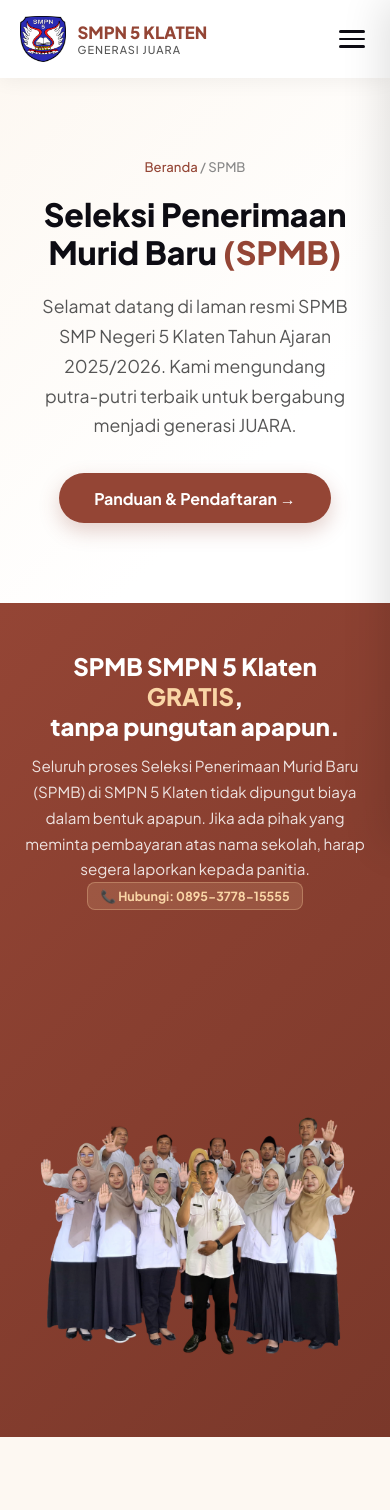
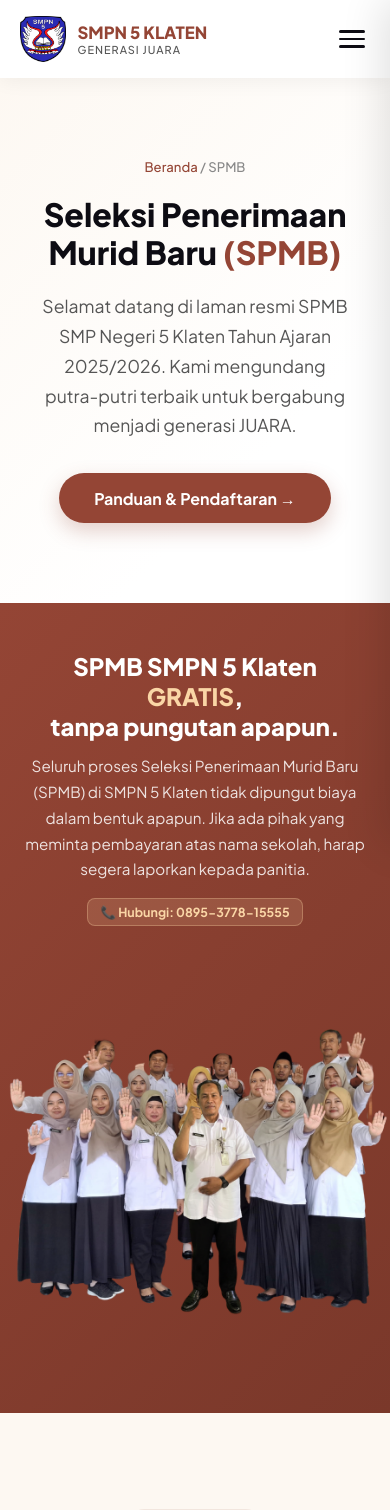
Before and after one commit to Santosa-Dev1507/website-smpn5-klaten, a Next.js app: page /spmb in a window 390 px wide. Shown: the top 1510 px of the page. Built offline with nearby package versions, Linux system fonts and the light colour scheme.

Commit message:
fix: restore stronger negative margin (-25%) on mobile to force gap removal

```diff
--- a/app/spmb/spmb.module.css
+++ b/app/spmb/spmb.module.css
@@ -116,11 +116,11 @@
 }
 @media (max-width: 850px) {
   .gratisBannerInner { display: flex; flex-direction: column; text-align: center; gap: 0; }
-  .gratisContent { padding: 3rem 1.5rem 1.5rem 1.5rem; order: 1; }
-  .gratisAvatarWrap { padding: 0; order: 2; width: 100%; margin-top: 1rem; }
-  .gratisAvatarImg { max-height: none; width: 100%; margin: 0 auto; }
+  .gratisContent { padding: 3rem 1.5rem 0 1.5rem; order: 1; position: relative; z-index: 2; }
+  .gratisAvatarWrap { padding: 0; order: 2; width: 100%; margin-top: -25%; position: relative; z-index: 1; }
+  .gratisAvatarImg { max-height: none; width: 120%; margin: 0 -10%; object-position: bottom center; }
   .gratisContent h3 { font-size: 1.5rem; }
-  .gratisContent p { font-size: 0.95rem; margin-left: auto; margin-right: auto; margin-bottom: 0; }
+  .gratisContent p { font-size: 0.95rem; margin-left: auto; margin-right: auto; margin-bottom: 1rem; }
   .gratisMeta { justify-content: center; }
 }
 .sectionHeader { text-align: center; margin-bottom: 3.5rem; }
```
